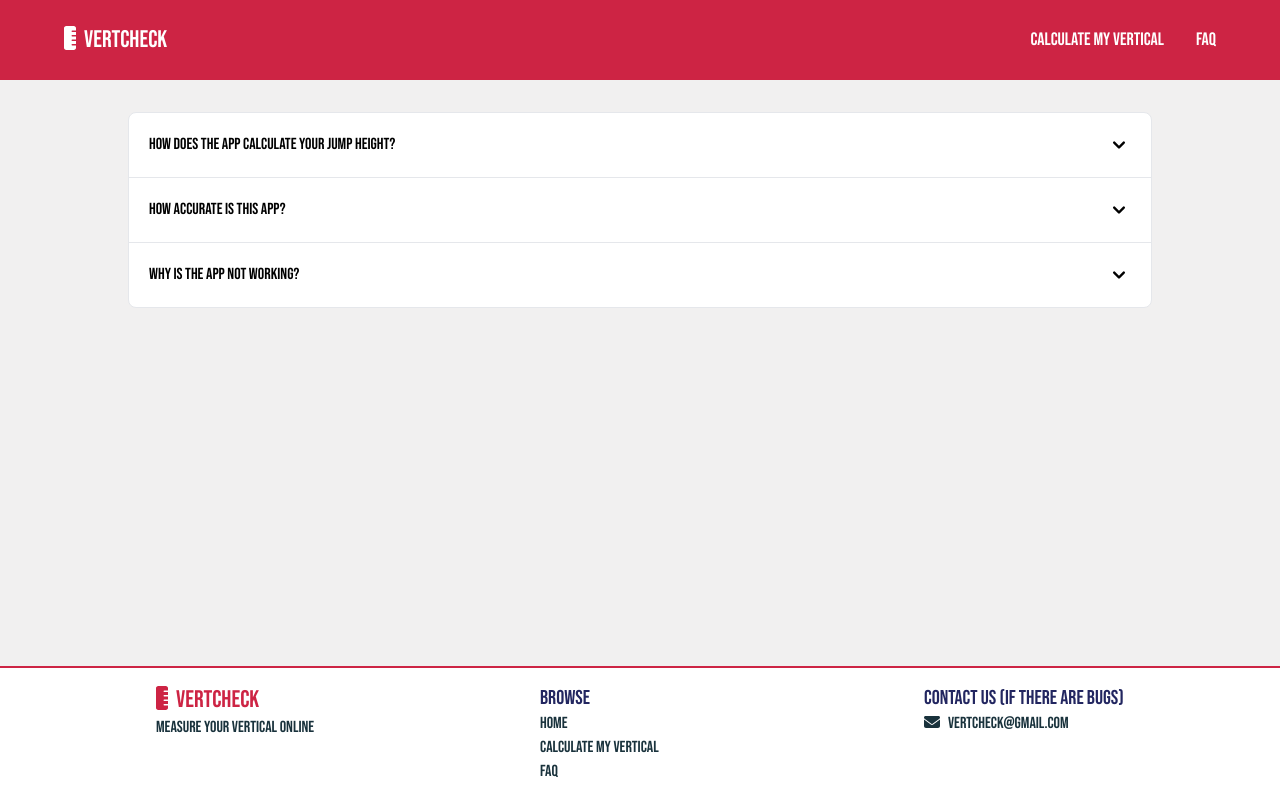
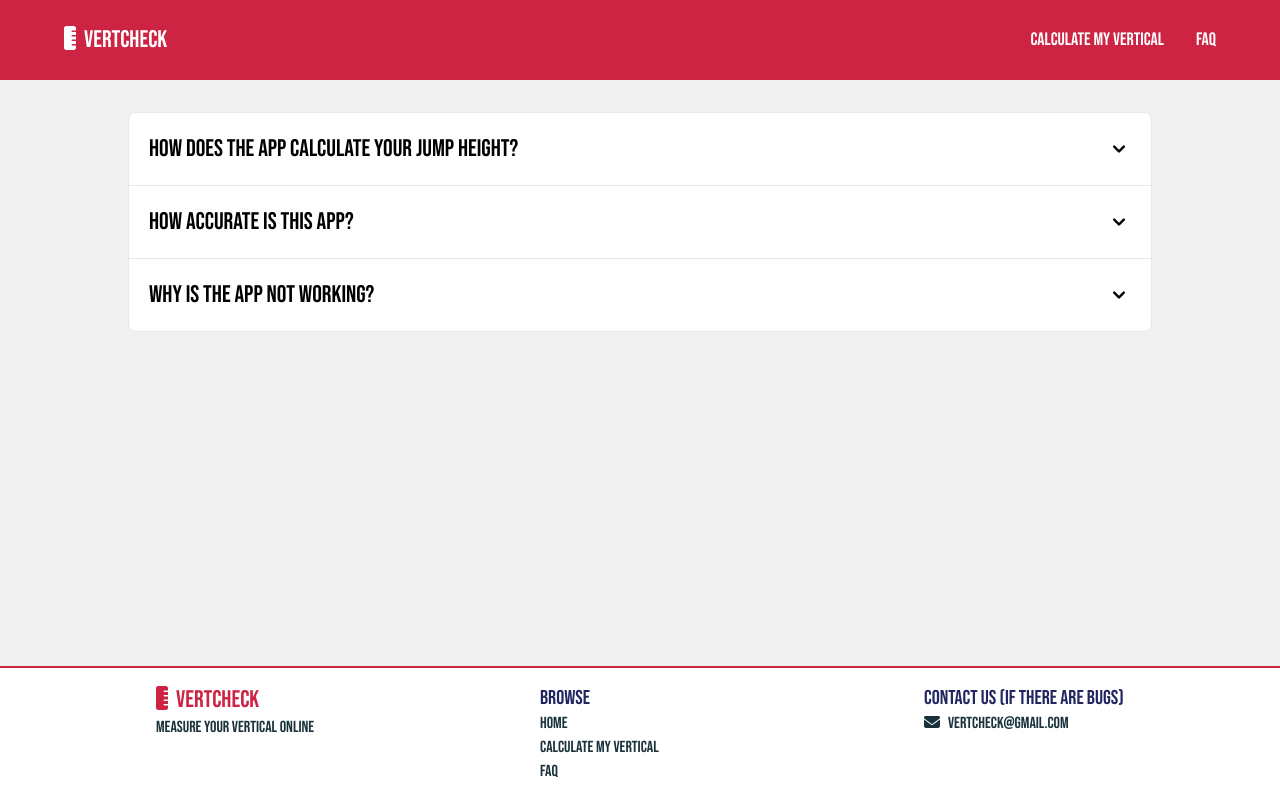
Before and after one commit to jiaweihong/VertCheck, a Next.js app: page /faq in a window 1280 px wide. Built offline with nearby package versions, Linux system fonts and the light colour scheme.

Commit message:
change title font size for faq

```diff
--- a/src/pages/_document.tsx
+++ b/src/pages/_document.tsx
@@ -13,7 +13,7 @@ export default function Document() {
           href="https://fonts.gstatic.com"
         />
         <link
-          href="https://fonts.googleapis.com/css2?family=Bebas+Neue&family=Montserrat:wght@100;400;500;700&family=Outfit:wght@400;600;700&family=Roboto:wght@400;700&display=swap"
+          href="https://fonts.googleapis.com/css2?family=Bebas+Neue&family=League+Spartan:wght@400;700&display=swap"
           rel="stylesheet"
         />
       </Head>
--- a/src/pages/faq/index.tsx
+++ b/src/pages/faq/index.tsx
@@ -39,15 +39,6 @@ const accordionTheme: CustomFlowbiteTheme = {
   },
 }
 
-const btnTheme: CustomFlowbiteTheme = {
-  button: {
-    color: {
-      primary: 'bg-red-500 hover:bg-red-600',
-      blue: 'bg-blue-500  hover:bg-red-600',
-    },
-  },
-}
-
 export default function faq() {
   return (
     <div className="px-32 py-8">
@@ -57,7 +48,7 @@ export default function faq() {
           className="bg-white"
         >
           <Accordion.Panel>
-            <Accordion.Title>
+            <Accordion.Title className="text-2xl">
               How does the app calculate your jump height?
             </Accordion.Title>
             <Accordion.Content>
@@ -70,7 +61,9 @@ export default function faq() {
             </Accordion.Content>
           </Accordion.Panel>
           <Accordion.Panel>
-            <Accordion.Title>How accurate is this app?</Accordion.Title>
+            <Accordion.Title className="text-2xl">
+              How accurate is this app?
+            </Accordion.Title>
             <Accordion.Content>
               <p>
                 The equation above does not take into account air resistance
@@ -94,7 +87,9 @@ export default function faq() {
             </Accordion.Content>
           </Accordion.Panel>
           <Accordion.Panel>
-            <Accordion.Title>Why is the app not working?</Accordion.Title>
+            <Accordion.Title className="text-2xl">
+              Why is the app not working?
+            </Accordion.Title>
             <Accordion.Content>
               <p>
                 If there are any bugs / problems with the website. Please send
```
